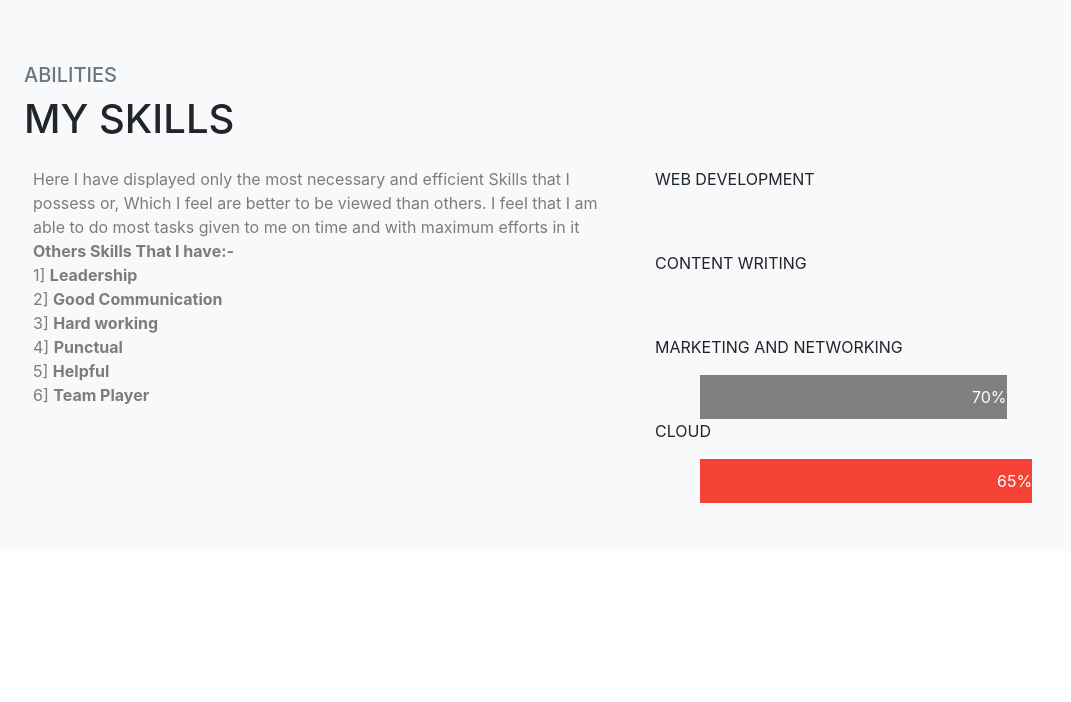
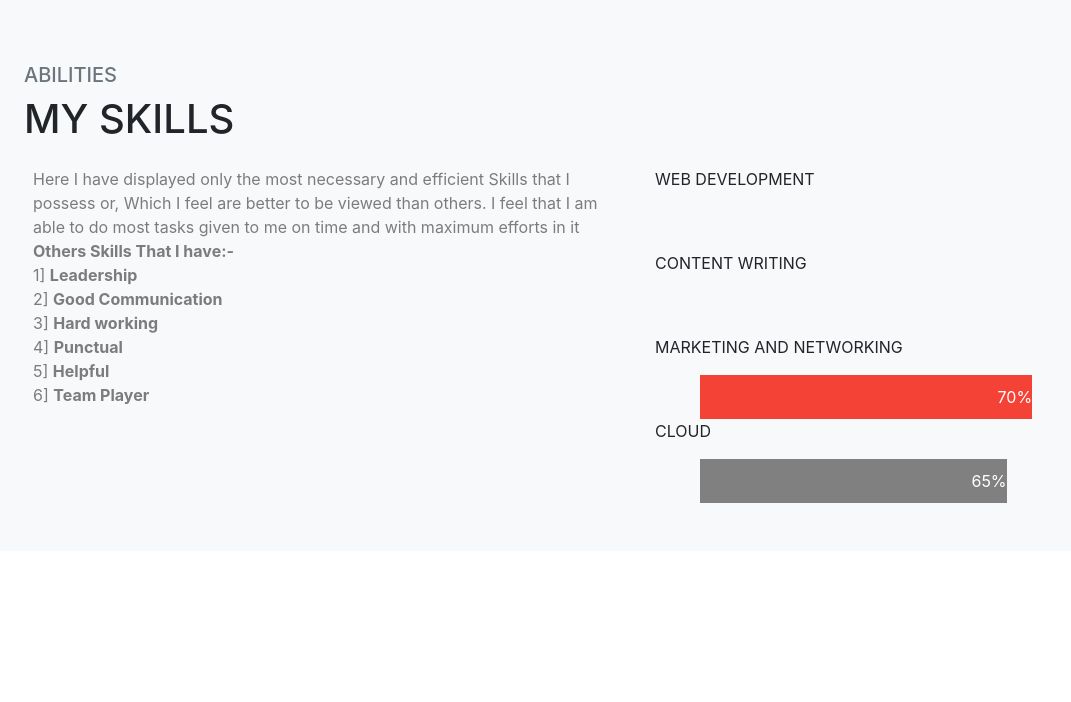
Before and after one commit to rakbarca10/my-portfolio, a PHP site: page / in a window 1280 px wide. Shown: the part 2313-3015 px from the top of the page, without its empty margins (0-1071 px from the left). Run offline with PHP 8.4, Linux system fonts and the light colour scheme; some libraries are stand-ins or nearby versions.

Commit message:
Update style.css

```diff
--- a/css/style.css
+++ b/css/style.css
@@ -113,10 +113,10 @@
   color: white;
 }
 
-.content-writing {width: 90%; background-color: #4CAF50;}
-.web-development {width: 80%; background-color: #2196F3;}
-.cloud {width: 65%; background-color: #f44336;}
-.marketing {width: 60%; background-color: #808080;}
+.web-development {width: 90%; background-color: #4CAF50;}
+.content-writing {width: 80%; background-color: #2196F3;}
+.marketing {width: 65%; background-color: #f44336;}
+.cloud {width: 60%; background-color: #808080;}
 
 /* Start Brand Area */
 
```
